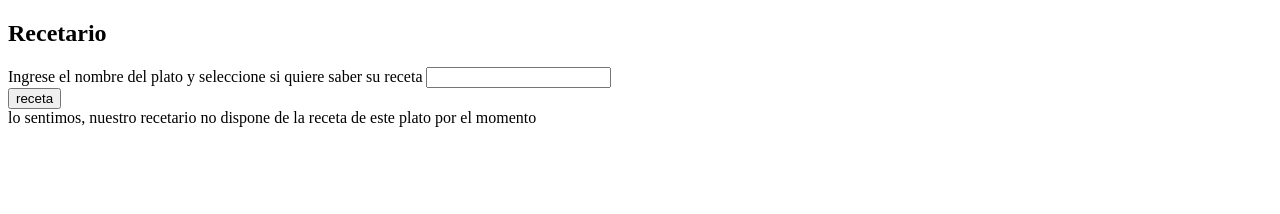
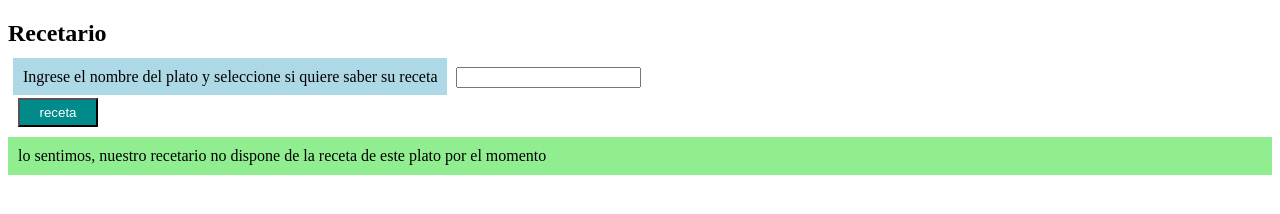
Before and after one commit to lucreciaponce/LucreciaPonceCoderhouseJS, a plain HTML site: page SegundaPreentrega/index.html in a window 1280 px wide. Drawn offline with Linux system fonts and the light colour scheme.

Commit message:
Segunda Preentrega

```diff
--- a/SegundaPreentrega/index.html
+++ b/SegundaPreentrega/index.html
@@ -3,6 +3,7 @@
 <head>
     <meta charset="UTF-8">
     <meta name="viewport" content="width=device-width, initial-scale=1.0">
+    <link rel="stylesheet" href="./style.css">
     <title>Segunda Preentrega - Ponce</title>
 </head>
 <body>
--- /dev/null
+++ b/SegundaPreentrega/style.css
@@ -0,0 +1,16 @@
+form > label{
+    background-color: lightblue;
+    padding: 10px;
+    margin: 5px;
+}
+#recuadroVerde{
+    background-color: lightgreen;
+    padding: 10px;
+}
+button{
+    background-color: darkcyan;
+    padding: 5px;
+    color: white;
+    width: 80px;
+    margin: 10px;
+}
```
